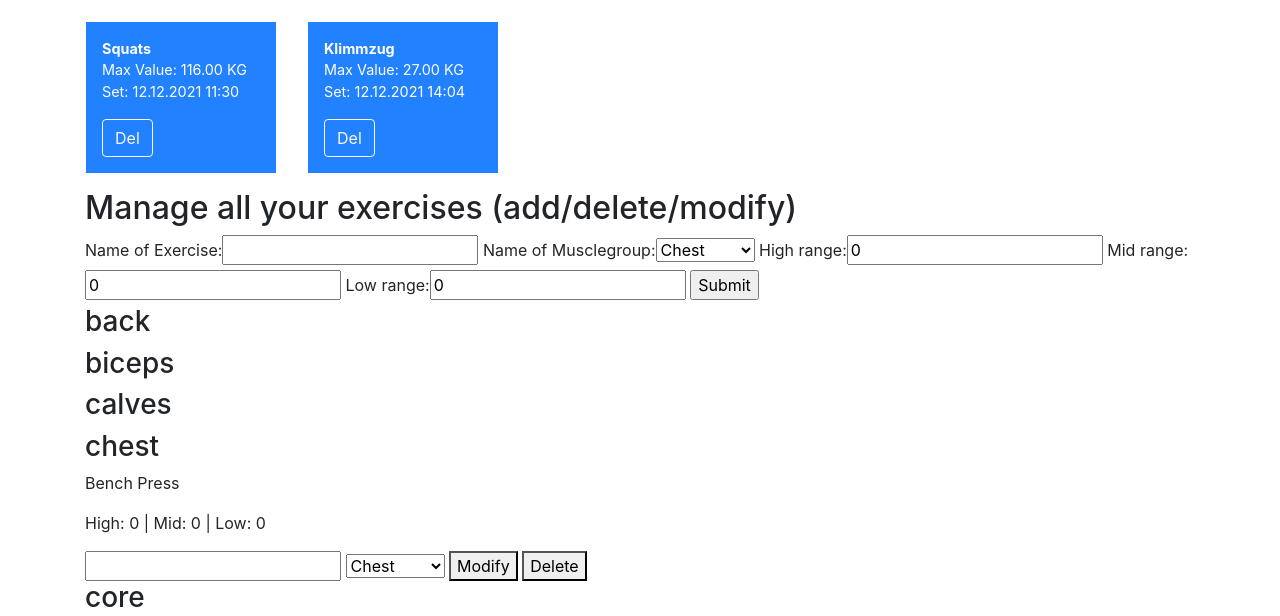
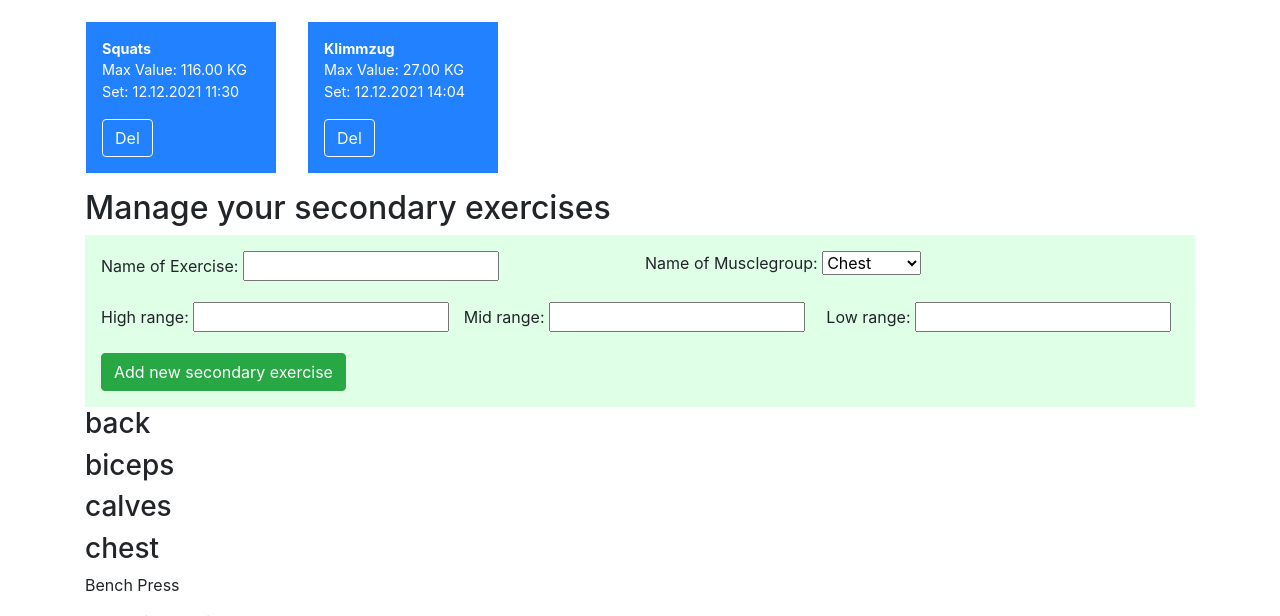
Before and after one commit to alexfuerst93/fitnessapp, a Django app: page /profile/ in a window 1280 px wide. Shown: the part 365-981 px from the top of the page. Run offline with Django 3.2, Linux system fonts and the light colour scheme; a user stored in the database is signed in; data comes from the database, SQL or seed files in the repository; both versions use the stored data as it was after the commit; some libraries are stand-ins or nearby versions.

Commit message:
worked on secondary exercises: functionality and design

```diff
--- a/userprofile/models.py
+++ b/userprofile/models.py
@@ -1,6 +1,6 @@
 from django.contrib.auth.models import User
 from django.db import models
-from django.core.validators import MaxValueValidator
+from django.core.validators import MinValueValidator
 
 class MaxValue(models.Model):
     user_id = models.ForeignKey(User, on_delete=models.CASCADE)
@@ -32,9 +32,9 @@ class Exercise_Pool(models.Model):
     title = models.CharField("Name of Exercise", max_length=100)
     muscle = models.CharField("Name of Musclegroup", max_length=50, choices=musclegroups, default="chest")
     timestamp = models.DateTimeField()
-    high_range = models.PositiveIntegerField(blank=True, default=0, validators=[MaxValueValidator(20)]) # 12 reps
-    mid_range = models.PositiveIntegerField(blank=True, default=0, validators=[MaxValueValidator(20)]) # 10 reps
-    low_range = models.PositiveIntegerField(blank=True, default=0, validators=[MaxValueValidator(20)]) # 8 reps
+    high_range = models.PositiveIntegerField(blank=True, validators=[MinValueValidator(1)]) # 12 reps
+    mid_range = models.PositiveIntegerField(blank=True, validators=[MinValueValidator(1)]) # 10 reps
+    low_range = models.PositiveIntegerField(blank=True, validators=[MinValueValidator(1)]) # 8 reps
 
     def __str__(self):
         return self.title
--- a/userprofile/static/userprofile/style.css
+++ b/userprofile/static/userprofile/style.css
@@ -11,6 +11,10 @@ img {
     background-color: #e6f5ff;
 }
 
+#sec_exercise {
+    background-color: #e0ffe7;
+}
+
 .maxvals {
     font-size: 0.9em;
     color: white;
--- a/userprofile/templates/userprofile/profile.html
+++ b/userprofile/templates/userprofile/profile.html
@@ -66,11 +66,19 @@
 {% endfor %}
 </div>
 
-<h2>Manage all your exercises (add/delete/modify)</h2>
-<form action="{% url 'profile' %}" method="POST">
+<h2>Manage your secondary exercises</h2>
+<form action="{% url 'profile' %}" method="POST" class="p-3" id="sec_exercise">
     {% csrf_token %}
-    {{ form }}
-    <input type="submit" name="added_exercise">
+    <div class="form-row">
+        <div class="form-group col-6">{{ form.title.label_tag }} {{ form.title }}</div>
+        <div class="form-group col-6">{{ form.muscle.label_tag }} {{ form.muscle }}</div>
+    </div>
+    <div class="form-row">
+        <div class="form-group col">{{ form.high_range.label_tag }} {{ form.high_range }}</div>
+        <div class="form-group col">{{ form.mid_range.label_tag }} {{ form.mid_range }}</div>
+        <div class="form-group col">{{ form.low_range.label_tag }} {{ form.low_range }}</div>
+    </div>
+    <button class="btn btn-success" name="added_exercise">Add new secondary exercise</button>
 </form>
 
 {% if not exercises %}
--- a/userprofile/views.py
+++ b/userprofile/views.py
@@ -95,6 +95,8 @@ def profile(request):
         new_exercise.user_id = request.user
         new_exercise.timestamp = timezone.now()
         new_exercise.save()
+        # try if form is valid
+        # expect "ValueError" --> error : Enter weights higher than 0 and lower than 20
         return render(request, "userprofile/profile.html", {"exercises" : exercises, "form" : add_exercise, "musclegroups" : sorted_musclegroups})
 
     elif "deleted_exercise" in request.POST:
```
Also changed, not shown: db.sqlite3, userprofile/migrations/0004_auto_20211212_1824.py (added), userprofile/migrations/0005_auto_20211212_1827.py (added), userprofile/migrations/0006_auto_20211212_1831.py (added).
